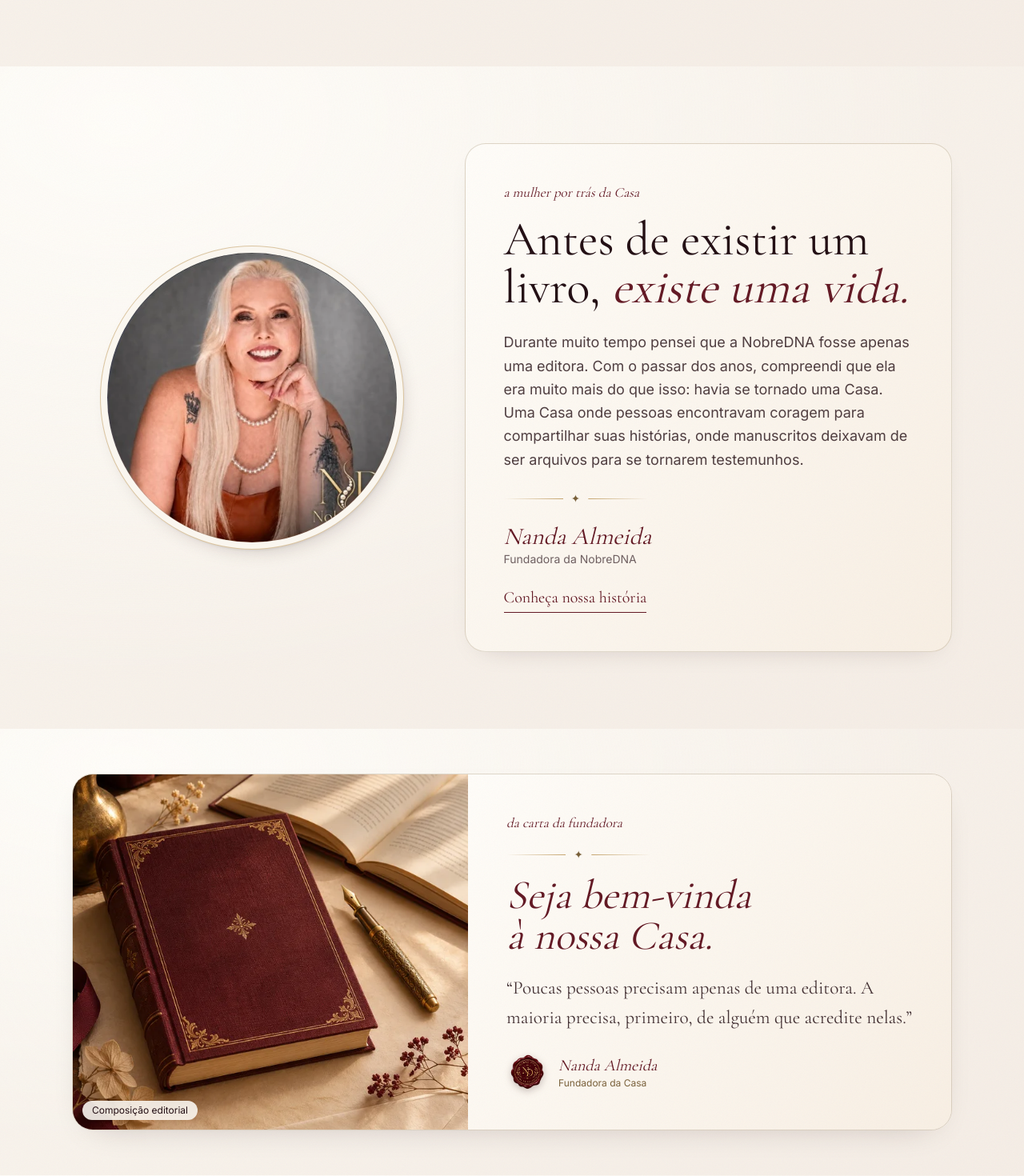
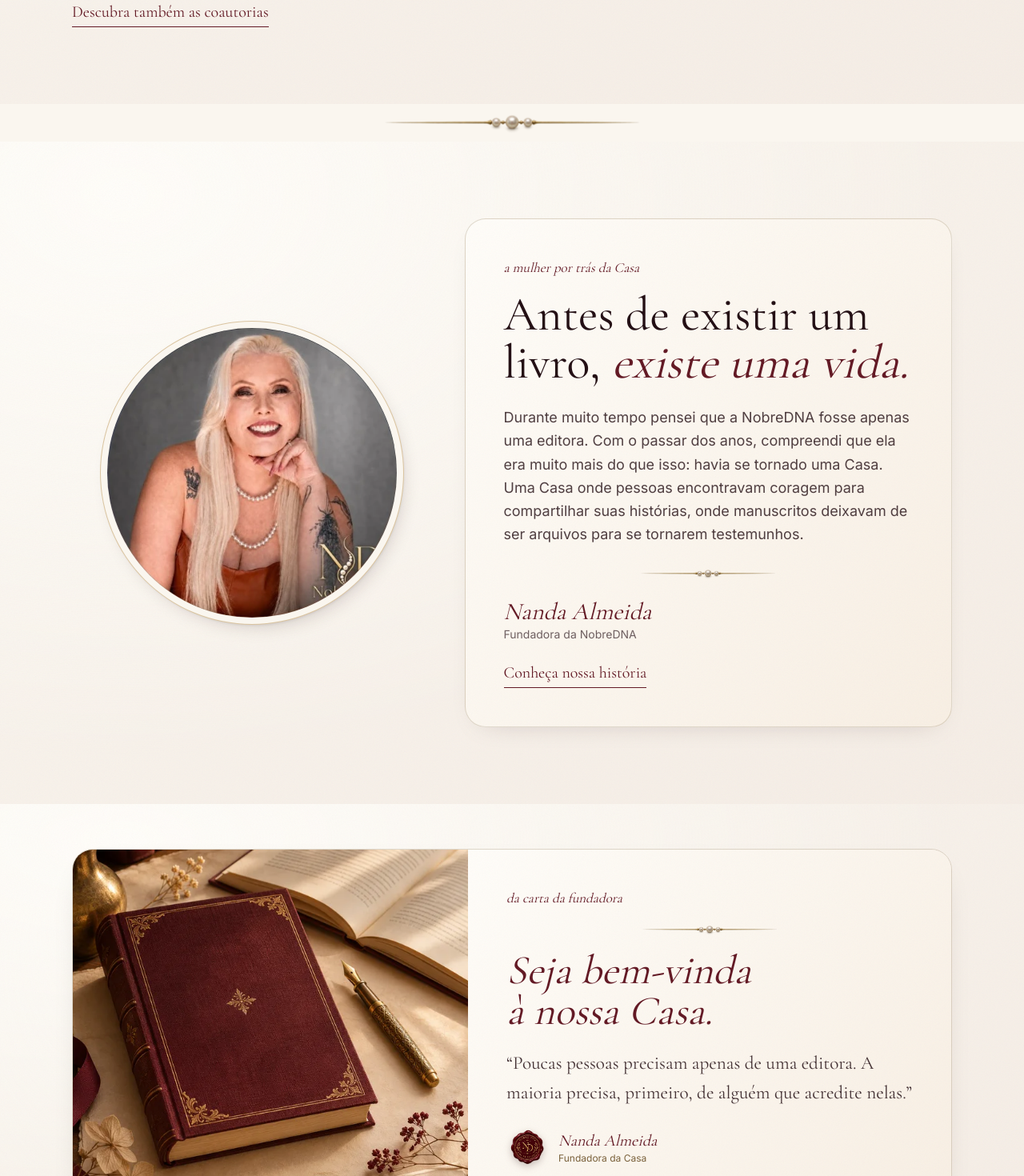
Before and after one commit to samuel20almeida-bit/nobredna, a Next.js app: page / in a window 1280 px wide. Shown: the part 2271-3741 px from the top of the page at 80% size. Built offline with nearby package versions, Linux system fonts and the light colour scheme; no server answers.

Commit message:
Adiciona divisórias editoriais de pérolas com fio dourado

```diff
--- a/app/globals.css
+++ b/app/globals.css
@@ -360,6 +360,11 @@ main section.bg-ink, footer.bg-ink { background-image: var(--editorial-paper-noi
 .editorial-rule { display: flex; width: min(180px, 100%); align-items: center; gap: 10px; color: #79603a; font-size: .85rem; }
 .editorial-rule::before, .editorial-rule::after { content: ""; flex: 1; height: 1px; background: linear-gradient(90deg, transparent, #c5a46d); }
 .editorial-rule::after { transform: rotate(180deg); }
+.pearl-divider { max-width: 100%; pointer-events: none; user-select: none; }
+.pearl-divider img { object-fit: contain; }
+.pearl-divider-dark img { filter: drop-shadow(0 1px 3px #c5a46d35); }
+.pearl-divider-band { display: grid; place-items: center; padding: 4px 0; background: var(--color-almond); }
+@media (max-width:767px) { .pearl-divider-band { padding: 2px 0; } }
 main :where(section, article, aside, div, details)[class~="border"][class*="bg-almond-lift"]:not(.rounded-full) {
   border-radius: var(--editorial-radius);
   box-shadow: 0 10px 28px -24px #24101555;
--- a/app/page.tsx
+++ b/app/page.tsx
@@ -7,6 +7,7 @@ import { autora } from "@/lib/autora";
 import Link from "next/link";
 import { BrandSeal } from "@/components/brand-seal";
 import { Spines, Quill, Seal } from "@/components/icons";
+import { PearlSectionDivider, DivisorPerola } from "@/components/perola";
 
 export default function HomePage() {
  return <>
@@ -19,25 +20,28 @@ export default function HomePage() {
     </div>
    </div>
   </section>
+  <PearlSectionDivider/>
   <ProjetosReais/>
+  <PearlSectionDivider/>
   <section className="editorial-paper py-12 lg:py-24">
    <div className="mx-auto grid max-w-[1180px] gap-7 px-6 lg:grid-cols-[0.85fr_1.15fr] lg:items-center lg:gap-10 lg:px-10">
     <figure className="relative mx-auto aspect-square w-full max-w-[220px] rounded-full border border-khaki/60 bg-almond p-2 shadow-book md:max-w-[380px]"><div className="relative h-full w-full overflow-hidden rounded-full"><Image src="/brand/nanda-retrato-inicio.webp" alt="Nanda Almeida, escritora e fundadora da NobreDNA" fill sizes="(max-width: 767px) 220px, 380px" className="object-cover"/></div></figure>
-    <div className="editorial-letter p-6 sm:p-9 lg:p-12"><p className="label">a mulher por trás da Casa</p><h2 className="mt-4 text-[clamp(2.4rem,5vw,3.75rem)] leading-none">Antes de existir um livro, <em className="text-vinho">existe uma vida.</em></h2><p className="mt-6 text-lg leading-relaxed text-ink/80">{autora.bio[0]}</p><span className="editorial-rule mt-6" aria-hidden="true">✦</span><p className="mt-5 font-serif text-3xl italic text-vinho">{autora.nome}</p><p className="text-sm text-ink/65">Fundadora da NobreDNA</p><Link href="/sobre" className="mt-6 inline-block border-b border-vinho pb-1 font-serif text-xl text-vinho">Conheça nossa história</Link></div>
+    <div className="editorial-letter p-6 sm:p-9 lg:p-12"><p className="label">a mulher por trás da Casa</p><h2 className="mt-4 text-[clamp(2.4rem,5vw,3.75rem)] leading-none">Antes de existir um livro, <em className="text-vinho">existe uma vida.</em></h2><p className="mt-6 text-lg leading-relaxed text-ink/80">{autora.bio[0]}</p><DivisorPerola tone="light" width="180px" className="mt-6"/><p className="mt-5 font-serif text-3xl italic text-vinho">{autora.nome}</p><p className="text-sm text-ink/65">Fundadora da NobreDNA</p><Link href="/sobre" className="mt-6 inline-block border-b border-vinho pb-1 font-serif text-xl text-vinho">Conheça nossa história</Link></div>
    </div>
   </section>
   <section className="editorial-paper py-8 lg:py-14">
     <div className="mx-auto max-w-[1180px] px-6 lg:px-10">
       <div className="editorial-welcome grid overflow-hidden lg:grid-cols-[0.9fr_1.1fr]">
         <figure className="relative min-h-[240px] lg:min-h-[410px]"><Image src="/brand/bastidores.webp" alt="Composição ilustrativa com livros antigos, manuscritos e objetos de escrita" fill sizes="(max-width: 1023px) 90vw, 480px" className="object-cover"/><figcaption className="absolute bottom-3 left-3 rounded-full bg-almond/90 px-3 py-1 text-xs text-ink">Composição editorial</figcaption></figure>
-        <div className="editorial-letter flex flex-col justify-center p-7 sm:p-12"><p className="label">da carta da fundadora</p><span className="editorial-rule my-4" aria-hidden="true">✦</span><h2 className="text-[clamp(2.2rem,4vw,3.3rem)] italic leading-none text-vinho">Seja bem-vinda à nossa Casa.</h2><blockquote className="mt-5 font-serif text-[1.45rem] leading-relaxed text-ink/85">“{autora.chamada}”</blockquote><div className="mt-6 flex items-center gap-3"><BrandSeal size={53}/><p className="font-serif text-xl italic text-vinho">{autora.nome}<span className="block font-sans text-xs not-italic text-khaki-ink">Fundadora da Casa</span></p></div></div>
+        <div className="editorial-letter flex flex-col justify-center p-7 sm:p-12"><p className="label">da carta da fundadora</p><DivisorPerola tone="light" width="180px" className="my-4"/><h2 className="text-[clamp(2.2rem,4vw,3.3rem)] italic leading-none text-vinho">Seja bem-vinda à nossa Casa.</h2><blockquote className="mt-5 font-serif text-[1.45rem] leading-relaxed text-ink/85">“{autora.chamada}”</blockquote><div className="mt-6 flex items-center gap-3"><BrandSeal size={53}/><p className="font-serif text-xl italic text-vinho">{autora.nome}<span className="block font-sans text-xs not-italic text-khaki-ink">Fundadora da Casa</span></p></div></div>
       </div>
     </div>
   </section>
+  <PearlSectionDivider/>
   <section className="bg-almond py-16 lg:py-24"><div className="mx-auto max-w-[1180px] px-6 lg:px-10"><p className="label">do manuscrito à publicação</p><h2 className="mt-4 text-4xl lg:text-5xl">O seu livro, um capítulo de cada vez.</h2><EditorialTimeline/><Link href="/publique" className="mt-9 inline-flex min-h-12 items-center bg-vinho px-7 py-3 font-serif text-xl text-almond hover:bg-vinho-soft">Conhecer o processo editorial</Link></div></section>
   <section className="bg-vinho py-16 text-almond lg:py-24"><div className="mx-auto grid max-w-[1180px] gap-10 px-6 lg:grid-cols-2 lg:items-center lg:px-10"><div><p className="label label-on-vinho">o primeiro capítulo</p><h2 className="mt-4 text-[clamp(2.6rem,5vw,4rem)] leading-none">Existe um livro <em className="text-khaki">dentro de você?</em></h2><p className="mt-5 max-w-md leading-relaxed text-almond/85">Responda três perguntas para descobrir como iniciar sua jornada. Você não precisa ter um manuscrito pronto.</p></div><JornadaLegado/></div></section>
   <section className="bg-almond-lift py-16 text-center lg:py-24"><div className="mx-auto max-w-3xl px-6"><p className="label">a essência da Casa</p><h2 className="mt-4 font-serif text-[clamp(2rem,5vw,3rem)] italic text-vinho">“Se o Senhor não edificar a casa, em vão trabalham os que a edificam.”</h2><p className="mt-4 text-khaki-ink">Salmo 127:1</p><p className="mt-7 text-ink/75">Fé, verdade, excelência, beleza, cuidado, legado e serviço.</p><Link href="/sobre#pilares" className="mt-6 inline-block border-b border-vinho pb-1 text-vinho">Leia o manifesto da Casa</Link></div></section>
   <EditorialFaq/>
-  <section id="assine" className="bg-ink py-16 text-center text-almond"><div className="mx-auto max-w-xl px-6"><p className="label label-on-dark">continue a história</p><h2 className="mt-4 text-4xl">Vamos escrever o próximo capítulo?</h2><div className="mt-7 flex flex-wrap justify-center gap-4"><Link href="/publique" className="inline-flex min-h-12 items-center bg-almond px-7 py-3 text-vinho">Quero publicar</Link><a href="https://www.instagram.com/nobre_dna/" target="_blank" rel="noreferrer" className="inline-flex min-h-12 items-center border border-khaki/60 px-7 py-3 text-almond">@nobre_dna</a></div></div></section>
+  <section id="assine" className="bg-ink py-16 text-center text-almond"><div className="mx-auto max-w-xl px-6"><DivisorPerola tone="dark" width="min(300px,75%)" className="mb-5"/><p className="label label-on-dark">continue a história</p><h2 className="mt-4 text-4xl">Vamos escrever o próximo capítulo?</h2><div className="mt-7 flex flex-wrap justify-center gap-4"><Link href="/publique" className="inline-flex min-h-12 items-center bg-almond px-7 py-3 text-vinho">Quero publicar</Link><a href="https://www.instagram.com/nobre_dna/" target="_blank" rel="noreferrer" className="inline-flex min-h-12 items-center border border-khaki/60 px-7 py-3 text-almond">@nobre_dna</a></div></div></section>
  </>;
 }
--- a/components/perola.tsx
+++ b/components/perola.tsx
@@ -33,23 +33,18 @@ export function DivisorPerola({
   width?: string;
   className?: string;
 }) {
-  const fio =
-    tone === "dark"
-      ? "linear-gradient(to right,transparent,rgb(198 172 143 / .8))"
-      : "linear-gradient(to right,transparent,rgb(56 32 27 / .22))";
-
   return (
     <div
       aria-hidden="true"
-      className={`mx-auto flex items-center justify-center gap-4 ${className}`}
+      className={`pearl-divider mx-auto ${tone === "dark" ? "pearl-divider-dark" : ""} ${className}`}
       style={{ width }}
     >
-      <span className="h-px flex-1" style={{ background: fio }} />
-      <Perola size={11} />
-      <span
-        className="h-px flex-1"
-        style={{ background: fio, transform: "scaleX(-1)" }}
-      />
+      {/* Ornamento decorativo: não entra na leitura de tela. */}
+      <img src="/brand/divisor-perolas.webp" width={700} height={80} alt="" draggable={false} className="block h-auto w-full"/>
     </div>
   );
 }
+
+export function PearlSectionDivider() {
+  return <div aria-hidden="true" className="pearl-divider-band"><DivisorPerola tone="light" width="min(340px, 76%)"/></div>;
+}
```
Also changed, not shown: app/livros/page.tsx (+2 -1 lines), app/publique/page.tsx (+2 -1 lines), public/brand/divisor-perolas.webp (added).
